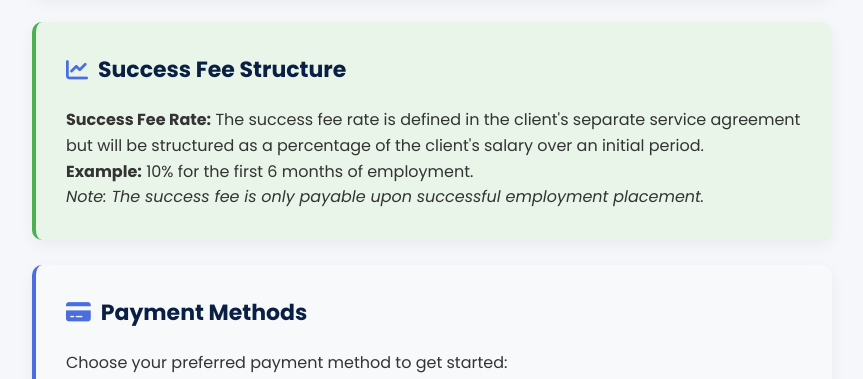
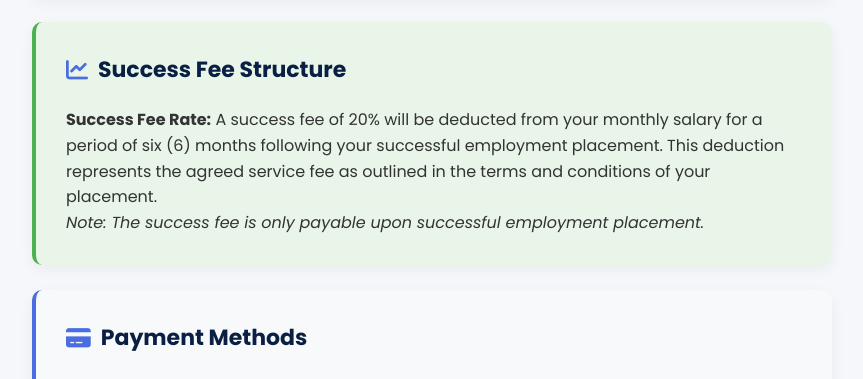
Before and after one commit to mafabidaniel23/u-rise, a plain HTML site: page index.htm in a window 1280 px wide. Shown: the part 5025-5404 px from the top of the page, without its empty margins (208-1071 px from the left). Drawn offline with Linux system fonts and the light colour scheme.

```diff
--- a/index.htm
+++ b/index.htm
@@ -1311,8 +1311,8 @@
 
                 <div class="agreement-card success-fee-card">
                     <h3><i class="fas fa-chart-line"></i> Success Fee Structure</h3>
-                    <p><strong>Success Fee Rate:</strong> The success fee rate is defined in the client's separate service agreement but will be structured as a percentage of the client's salary over an initial period.</p>
-                    <p><strong>Example:</strong> 10% for the first 6 months of employment.</p>
+                    <p><strong>Success Fee Rate:</strong> A success fee of 20% will be deducted from your monthly salary for a period of six (6) months following your successful employment placement. This deduction represents the agreed service fee as outlined in the terms and conditions of your placement.</p>
+
                     <p><em>Note: The success fee is only payable upon successful employment placement.</em></p>
                 </div>
 
```
